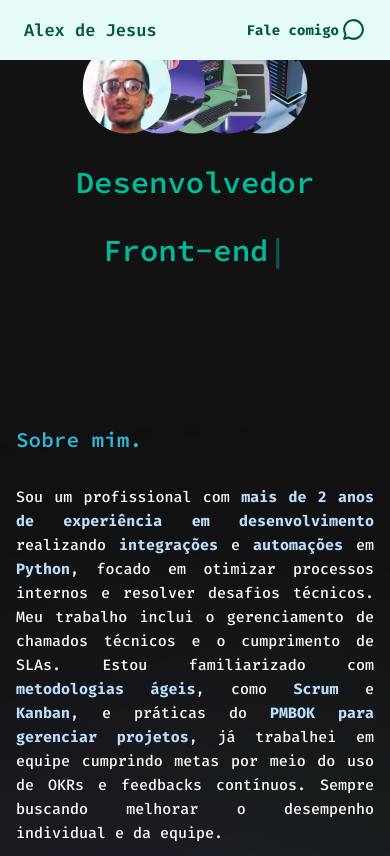
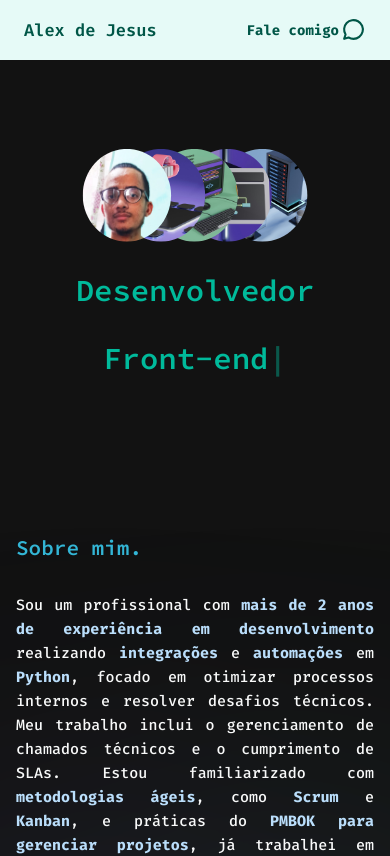
Before and after one commit to AlexdeJesusFS/portfolio, a React (Create React App) app in the folder portfolio/: page / in a window 390 px wide. Shown: the top 856 px of the page. Built offline with nearby package versions, Linux system fonts and the light colour scheme.

Commit message:
página home atualizada.
valor de padding para mobile corrigido.

```diff
--- a/portfolio/src/pages/home/index.tsx
+++ b/portfolio/src/pages/home/index.tsx
@@ -18,7 +18,7 @@ function Home() {
 
       <MainContainer>
 
-        <AnimationsContainer>
+      <AnimationsContainer>
           <EllipsesAnimation />
           <TypeWrite prefix="Desenvolvedor" phrases={listPhrases} typeSpeed={100} backSpeed={50}
           loop={false} backDelay={1000} startDelay={4500}/>
--- a/portfolio/src/pages/home/styles.ts
+++ b/portfolio/src/pages/home/styles.ts
@@ -16,7 +16,7 @@ export const MainContainer = styled.main`
     `)}
 
     ${media.mobile(`
-        padding: 3.8rem 1.6rem;
+        padding: 14.6rem 1.6rem;
         gap: 8.7rem;
     `)}
 `
```
